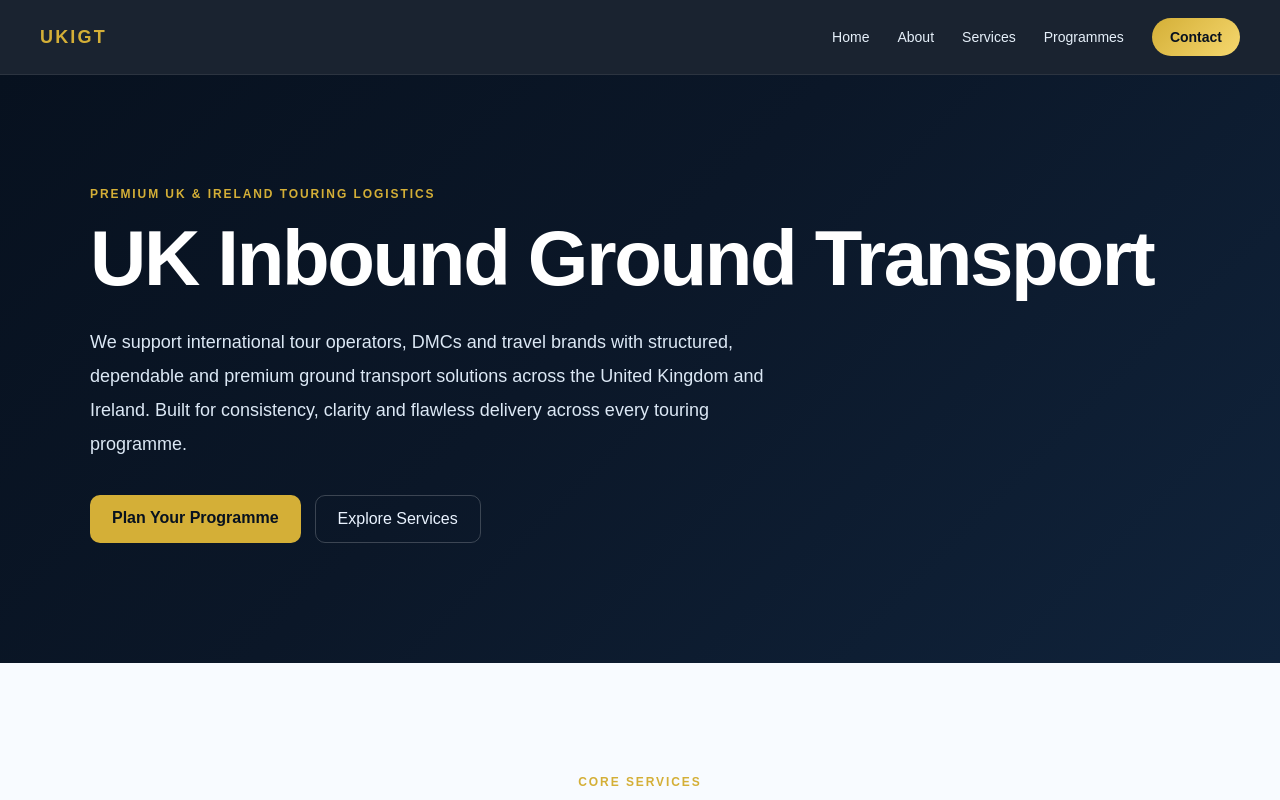
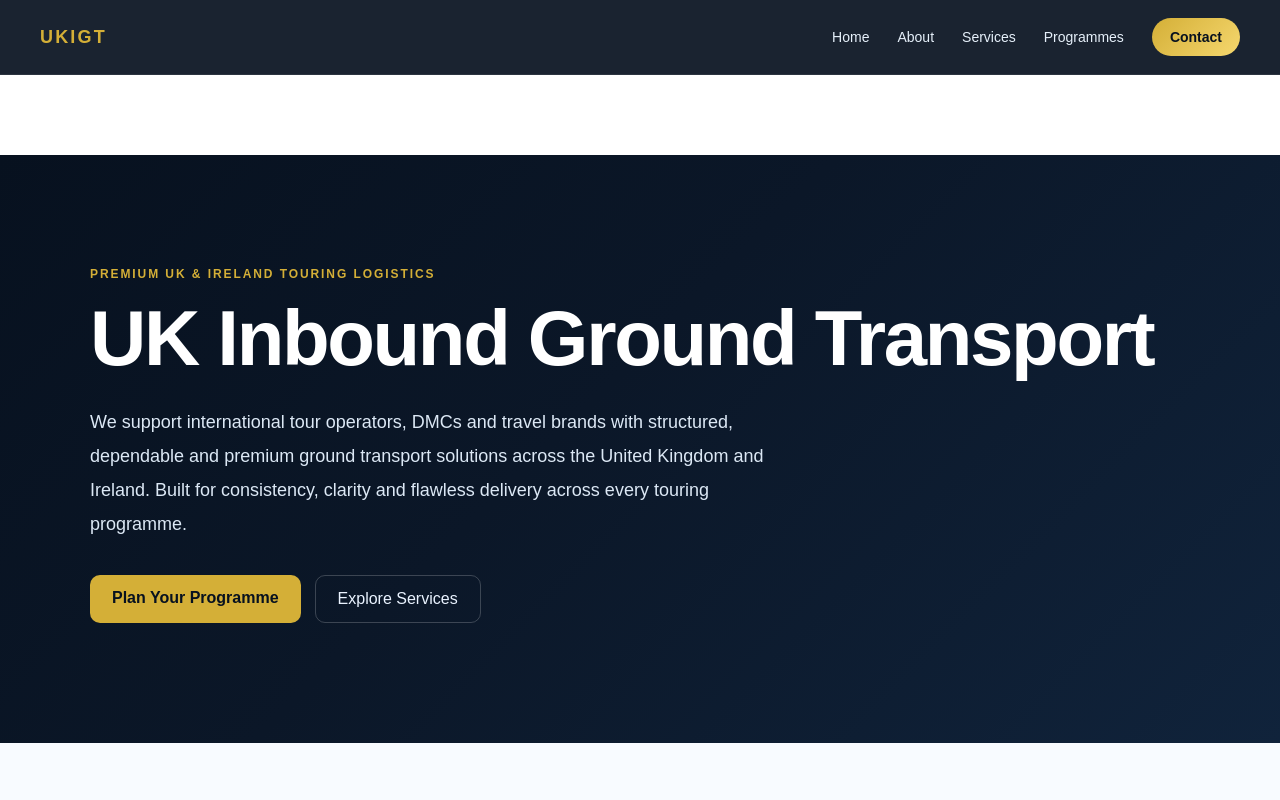
Before and after one commit to kandiahtk-crypto/Project-, a Next.js app: page / in a window 1280 px wide. Shown: the top 800 px of the page. Built offline with nearby package versions, Linux system fonts and the light colour scheme.

Commit message:
Update layout.tsx

```diff
--- a/src/app/layout.tsx
+++ b/src/app/layout.tsx
@@ -13,9 +13,14 @@ export default function RootLayout({
 }) {
   return (
     <html lang="en">
-      <body style={{ margin: 0 }}>
+      <body>
         <Navbar />
-        {children}
+
+        {/* ✅ THIS FIXES EVERYTHING */}
+        <main style={{ marginTop: "80px" }}>
+          {children}
+        </main>
+
       </body>
     </html>
   );
```
